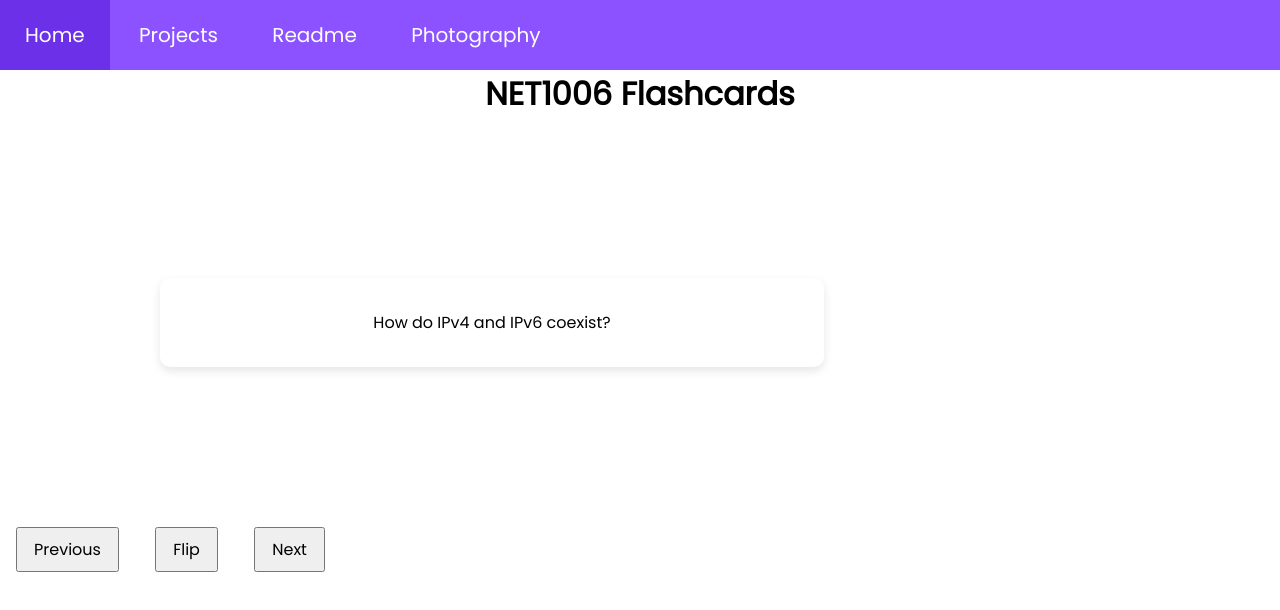
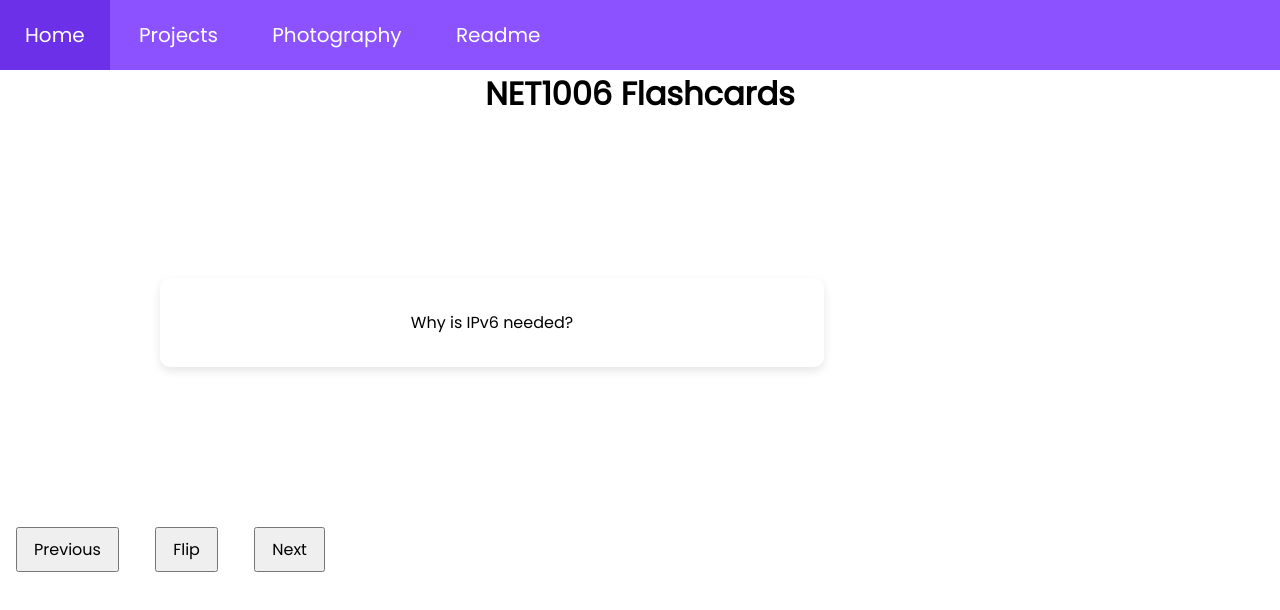
Before and after one commit to aurzenith/NET1006-Final-Exam, a plain HTML site: page index.html in a window 1280 px wide. Both pictures are taken after a click on the button "Next". Drawn offline with Linux system fonts and the light colour scheme.

Commit message:
added randomness to index and updated nav

```diff
--- a/index.html
+++ b/index.html
@@ -10,15 +10,24 @@
 <body>
     <nav>
         <ul>
-        <li><a href="/">Home</a></li>
+            <li>
+                <a href="/">Home</a>
+            </li>
             <li>
                 <a href="#">Projects</a>
                 <ul class="dropdown">
-                <li><a href="NET1006-Final-Exam/index.html">NET1006</a></li>
+                    <li class="current">
+                        <a href="/NET1006-Final-Exam/">NET1006</a>
+                    </li>
                 </ul>
             </li>
-        <li><a href="README.md">Readme</a></li>
-        <li><a href="#">Photography</a></li>
+            <li>
+                <a href="/Photography/">Photography</a>
+            </li>
+            <li>
+                <a href="/readme/">Readme</a>
+            </li>
+
         </ul>
     </nav>
 
@@ -183,6 +192,11 @@
     let index = 0;
     let flipped = false;
 
+    function getRandomArbitrary(min, max) {
+      return Math.random() * (max - min) + min;
+    }
+
+
     function showCard() {
       const card = document.getElementById("card");
       const content = flipped ? flashcards[index].a : flashcards[index].q;
@@ -195,7 +209,7 @@
     }
 
     function nextCard() {
-      index = (index + 1) % flashcards.length;
+      index = getRandomArbitrary(0,flashcards.length);
       flipped = false;
       showCard();
     }
```
Lines whose indentation alone changed are shown as unchanged.
